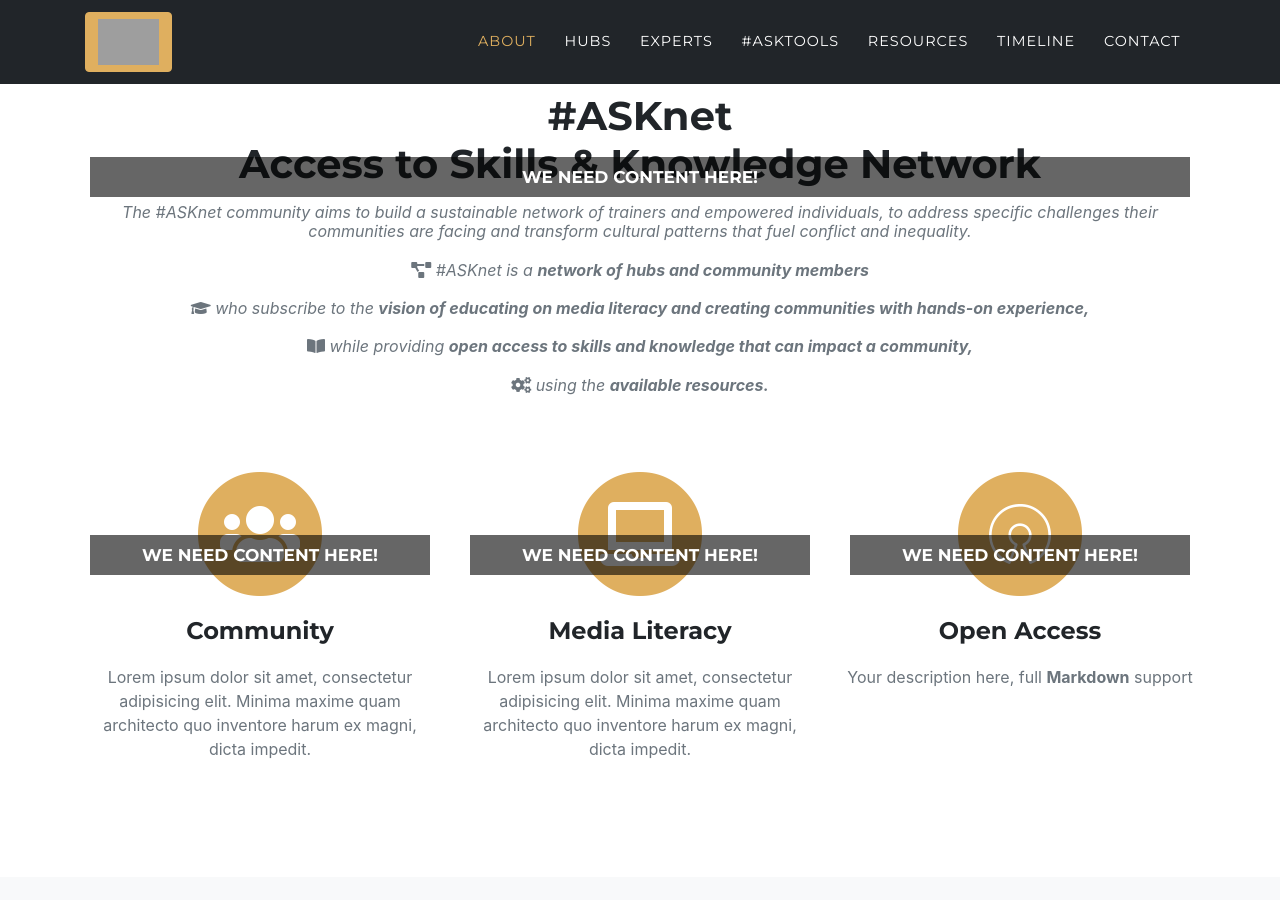
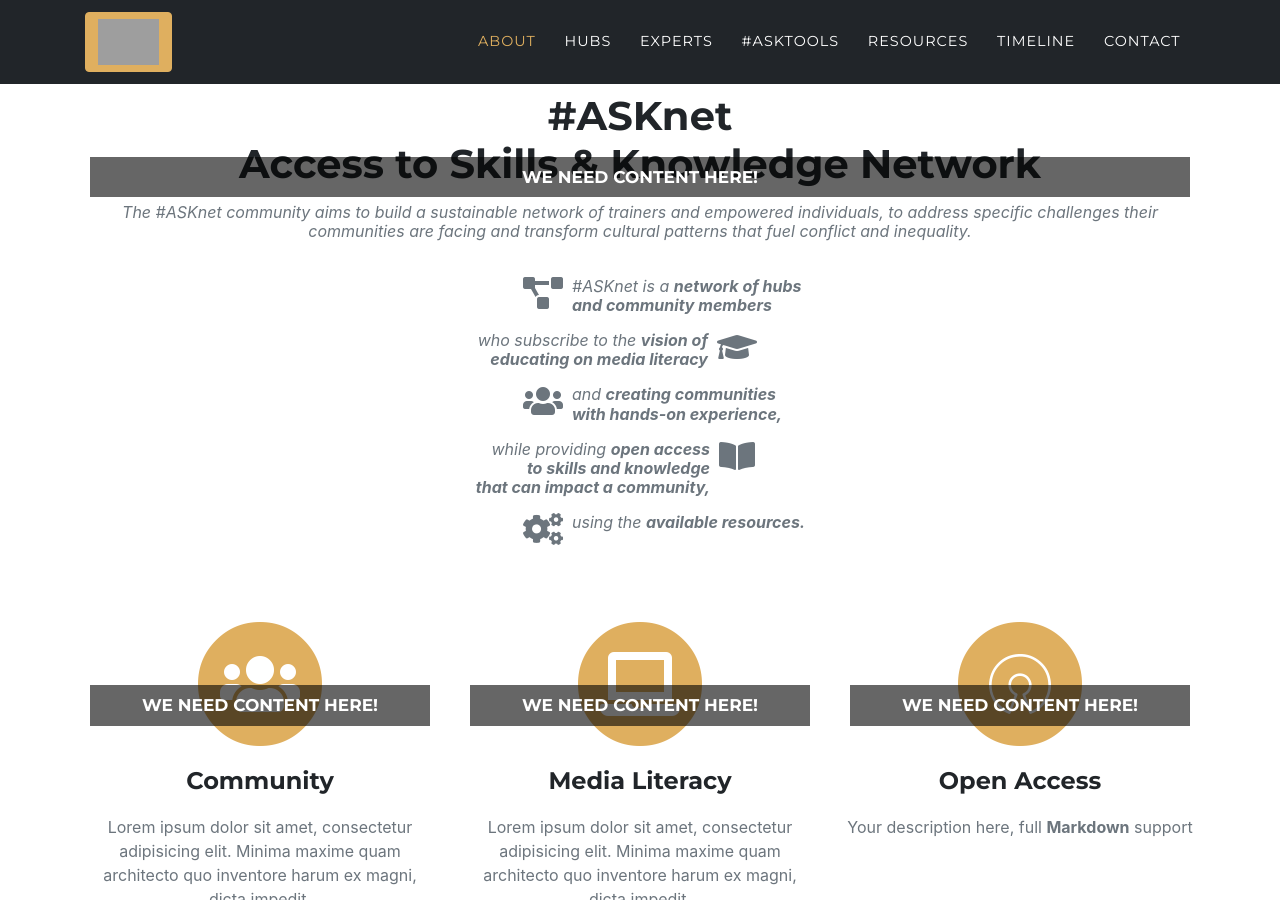
Before and after one commit to ASKnetCommunity/ASKnet.Community, a Jekyll site: the page built from index.md, in a window 1280 px wide and 900 px high, scrolled down 937 px. Built offline with Jekyll 4.4.1, drawn with Linux system fonts in a browser that asks for light colours; some web fonts are replaced; grey boxes are pictures that could not be loaded.

Commit message:
added another draft of ASKnet identity

```diff
--- a/_data/sitetext.yml
+++ b/_data/sitetext.yml
@@ -18,7 +18,30 @@ en: &DEFAULT_EN
 
   services:
     title: "#ASKnet<br />Access to Skills & Knowledge Network"
-    text: 'The #ASKnet community aims to build a sustainable network of trainers and empowered individuals, to address specific challenges their communities are facing and transform cultural patterns that fuel conflict and inequality.  <br> <br>   <i class="fas fa-project-diagram"></i> #ASKnet is a <b>network of hubs and community members</b> <br> <br> <i class="fas fa-graduation-cap"></i>  who subscribe to the <b>vision of educating on media literacy and creating communities with hands-on experience,</b> <br> <br> <i class="fas fa-book-open"></i> while providing <b>open access to skills and knowledge that can impact a community,</b> <br><br> <i class="fas fa-cogs"></i>  using the <b>available resources.</b>'
+    text: '
+    The #ASKnet community aims to build a sustainable network of trainers and empowered individuals, to address specific challenges their communities are facing and transform cultural patterns that fuel conflict and inequality.  <br> <br>
+
+    <div class="row my-3 justify-content-center no-gutters">
+      <div class="col-auto"><i class="fas fa-project-diagram fa-2x"></i> &nbsp; </div>
+      <div class="col-md-2 col-7 text-left text-nowrap">#ASKnet is a <b>network of hubs <br />and community members</b> </div>
+    </div>
+    <div class="row my-3 justify-content-center no-gutters">
+      <div class="col-md-2 col-7 text-right text-nowrap"><div style="float: right;">who subscribe to the <b>vision of <br />educating on media literacy </b> </div></div>
+      <div class="col-auto"> &nbsp; <i class="fas fa-graduation-cap fa-2x"></i></div>
+    </div>
+    <div class="row my-3 justify-content-center no-gutters">
+      <div class="col-auto"><i class="fas fa-users fa-2x"></i> &nbsp; </div>
+      <div class="col-md-2 col-7 text-left text-nowrap">and <b>creating communities <br />with hands-on experience,</b> </div>
+    </div>
+    <div class="row my-3 justify-content-center no-gutters">
+      <div class="col-md-2 col-7 text-right text-nowrap"><div style="float: right;">while providing <b>open access <br />to skills and knowledge <br />that can impact a community,</b></div></div>
+      <div class="col-auto"> &nbsp; <i class="fas fa-book-open fa-2x"></i></div>
+    </div>
+    <div class="row my-3 justify-content-center no-gutters">
+      <div class="col-auto"><i class="fas fa-cogs fa-2x"></i> &nbsp; </div>
+      <div class="col-md-2 col-7 text-left text-nowrap">using the <b>available resources.</b> </div>
+    </div>
+    '
     submit: https://github.com/ASKnetCommunity/ASKnet.Community/issues/30
     section: about
     list:
--- a/_includes/about.html
+++ b/_includes/about.html
@@ -18,7 +18,7 @@
           <a class="btn btn-primary btn-lg mx-auto p-3" target="_blank" href="{{ site.data.sitetext[site.locale].about.submit }}">Submit Content</a>
           <a class="how-to" href="{{ site.data.sitetext[site.locale].submit-content.url }}">How it works?</a>
         </div>
-        {% endif %}
+    {% endif %}
   </div>
 </section>
 <!-- End About -->
```
